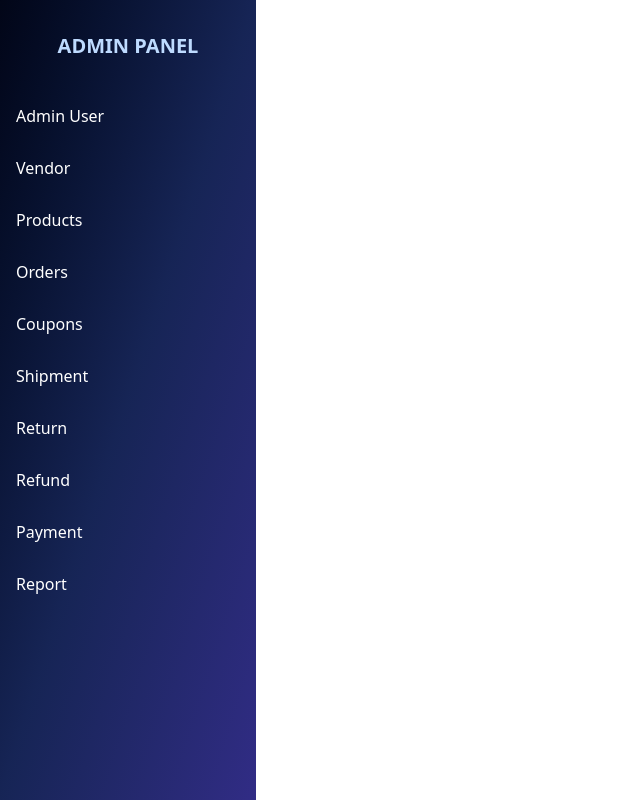
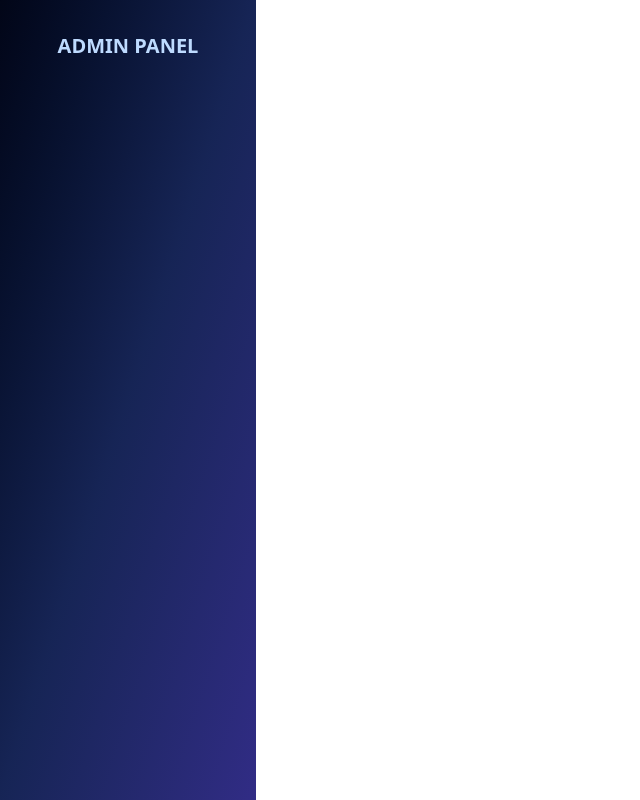
Before and after one commit to SivaKavindraTamilselvan/CapstoneProject, an Angular app in the folder MainFrontend/Ecommerce/: page /admin in a window 1280 px wide. Shown: the whole page, without its empty margins (0-640 px from the left). Built offline with nearby package versions, Linux system fonts and the light colour scheme.

Commit message:
based on role added the sidebar

```diff
--- a/MainFrontend/Ecommerce/src/app/admin-layout/admin-layout.html
+++ b/MainFrontend/Ecommerce/src/app/admin-layout/admin-layout.html
@@ -4,122 +4,24 @@
             <h1 class="text-blue-200 font-extrabold text-center text-xl">ADMIN PANEL</h1>
         </div>
         <nav class="gap-1 overflow-y-auto w-full flex flex-col">
-            <a class="px-4 py-3 transition font-medium cursor-pointer" (click)="toggleMenu('admin-user')"
-                [ngClass]="activeMenu()==='admin-user' ? 'bg-white text-black' : 'text-white hover:text-black hover:bg-white' ">
-                Admin User
-            </a>
-            @if(activeMenu()==='admin-user'){
-            <a class="px-10 py-3 text-white hover:text-gray-400 cursor-pointer">
-                Register Admin
-            </a>
 
-            <a class="px-10 py-2 text-white hover:text-gray-400 cursor-pointer">
-                Admin List
-            </a>
+            @for (menu of menus ; track menu.key)
+            {
+                <a class="px-4 py-3 transition font-medium cursor-pointer" (click)="toggleMenu(menu.key)"
+                    [ngClass]="activeMenu()===menu.key ? 'bg-white text-black' : 'text-white hover:text-black hover:bg-white' ">
+                    {{menu.label}}
+                </a>
+                @if(activeMenu()===menu.key)
+                {
+                    @for(child of menu.children;track child.route)
+                    {
+                        <a class="px-10 py-3 text-white hover:text-gray-400 cursor-pointer">
+                            {{child.label}}
+                        </a>
+                    }
+                }
+            }
 
-            <a class="px-10 py-2 text-white hover:text-gray-400 cursor-pointer">
-                Activate Admin
-            </a>
-
-            <a class="px-10 py-2 text-white hover:text-gray-400 cursor-pointer">
-                Deactivate Admin
-            </a>
-            }
-            <a class="px-4 py-3 transition font-medium cursor-pointer" (click)="toggleMenu('vendor')"
-                [ngClass]="activeMenu()==='vendor' ? 'bg-white text-black' : 'text-white hover:text-black hover:bg-white' ">
-                Vendor
-            </a>
-            @if(activeMenu()==='vendor'){
-            <a class="px-10 py-3 text-white hover:text-gray-400 cursor-pointer">
-                Review Vendor
-            </a>
-
-            <a class="px-10 py-2 text-white hover:text-gray-400 cursor-pointer">
-                Active Vendors
-            </a>
-            <a class="px-10 py-2 text-white hover:text-gray-400 cursor-pointer">
-                Vendor List
-            </a>
-
-            <a class="px-10 py-2 text-white hover:text-gray-400 cursor-pointer">
-                Delete Vendor
-            </a>
-             <a class="px-10 py-2 text-white hover:text-gray-400 cursor-pointer">
-                Inventory
-            </a>
-            }
-           <a class="px-4 py-3 transition font-medium cursor-pointer" (click)="toggleMenu('products')"
-                [ngClass]="activeMenu()==='products' ? 'bg-white text-black' : 'text-white hover:text-black hover:bg-white' ">
-                Products
-            </a>
-            @if(activeMenu()==='products'){
-            <a class="px-10 py-3 text-white hover:text-gray-400 cursor-pointer">
-                Review Product
-            </a>
-
-            <a class="px-10 py-2 text-white hover:text-gray-400 cursor-pointer">
-                Available Product
-            </a>
-            <a class="px-10 py-2 text-white hover:text-gray-400 cursor-pointer">
-                Active Product
-            </a>
-
-            <a class="px-10 py-2 text-white hover:text-gray-400 cursor-pointer">
-                Archived Product
-            </a>
-            <a class="px-10 py-2 text-white hover:text-gray-400 cursor-pointer">
-                Product List
-            </a>
-            <a class="px-10 py-2 text-white hover:text-gray-400 cursor-pointer">
-                Delete Product
-            </a>
-            }
-            <a class="px-4 py-3 transition font-medium cursor-pointer" (click)="toggleMenu('orders')"
-                [ngClass]="activeMenu()==='orders' ? 'bg-white text-black' : 'text-white hover:text-black hover:bg-white' ">
-                Orders
-            </a>
-             @if(activeMenu()==='orders'){
-            <a class="px-10 py-3 text-white hover:text-gray-400 cursor-pointer">
-                Update Orders
-            </a>
-
-            <a class="px-10 py-2 text-white hover:text-gray-400 cursor-pointer">
-                Get Orders
-            </a>
-            }
-            <a class="px-4 py-3 transition font-medium cursor-pointer" (click)="toggleMenu('coupons')"
-                [ngClass]="activeMenu()==='coupons' ? 'bg-white text-black' : 'text-white hover:text-black hover:bg-white' ">
-                Coupons
-            </a>
-            @if(activeMenu()==='coupons'){
-            <a class="px-10 py-3 text-white hover:text-gray-400 cursor-pointer">
-                Add Coupons
-            </a>
-
-            <a class="px-10 py-2 text-white hover:text-gray-400 cursor-pointer">
-                Get Coupons
-            </a>
-            }
-            <a class="px-4 py-3 transition font-medium cursor-pointer" (click)="toggleMenu('shipment')"
-                [ngClass]="activeMenu()==='shipment' ? 'bg-white text-black' : 'text-white hover:text-black hover:bg-white' ">
-                Shipment
-            </a>
-            <a class="px-4 py-3 transition font-medium cursor-pointer" (click)="toggleMenu('return')"
-                [ngClass]="activeMenu()==='return' ? 'bg-white text-black' : 'text-white hover:text-black hover:bg-white' ">
-                Return
-            </a>
-            <a class="px-4 py-3 transition font-medium cursor-pointer" (click)="toggleMenu('refund')"
-                [ngClass]="activeMenu()==='refund' ? 'bg-white text-black' : 'text-white hover:text-black hover:bg-white' ">
-                Refund
-            </a>
-            <a class="px-4 py-3 transition font-medium cursor-pointer" (click)="toggleMenu('payment')"
-                [ngClass]="activeMenu()==='payment' ? 'bg-white text-black' : 'text-white hover:text-black hover:bg-white' ">
-                Payment
-            </a>
-           <a class="px-4 py-3 transition font-medium cursor-pointer" (click)="toggleMenu('report')"
-                [ngClass]="activeMenu()==='report' ? 'bg-white text-black' : 'text-white hover:text-black hover:bg-white' ">
-                Report
-            </a>
         </nav>
     </section>
 </div>
--- a/MainFrontend/Ecommerce/src/app/admin-layout/admin-layout.ts
+++ b/MainFrontend/Ecommerce/src/app/admin-layout/admin-layout.ts
@@ -1,23 +1,32 @@
 import { CommonModule } from '@angular/common';
 import { Component, signal } from '@angular/core';
 import { RouterOutlet } from '@angular/router';
+import { SIDEBAR_MENU, SidebarItem } from '../admin-sidebar.config';
+import { AuthStateService } from '../services/auth-State.Service';
 
 @Component({
   selector: 'app-admin-layout',
-  imports: [RouterOutlet,CommonModule],
+  imports: [RouterOutlet, CommonModule],
   templateUrl: './admin-layout.html',
   styleUrl: './admin-layout.css',
 })
 export class AdminLayout {
   activeMenu = signal<string | null>(null);
-  toggleMenu(menu : string)
-  {
-    if(this.activeMenu() === menu)
-    {
+  menus: SidebarItem[] = [];
+  constructor(private authState: AuthStateService) {
+    const role = this.authState.getAdminRole();
+    console.log(role);
+    if (role) {
+      this.menus = SIDEBAR_MENU.filter(menu =>
+        role ? menu.roles.includes(role) : false
+      );
+    }
+  }
+  toggleMenu(menu: string) {
+    if (this.activeMenu() === menu) {
       this.activeMenu.set(null);
     }
-    else
-    {
+    else {
       this.activeMenu.set(menu);
     }
   }
--- a/MainFrontend/Ecommerce/src/app/admin-sidebar.config.ts
+++ b/MainFrontend/Ecommerce/src/app/admin-sidebar.config.ts
@@ -25,13 +25,33 @@ export const SIDEBAR_MENU: SidebarItem[] = [
   {
     key: 'vendor',
     label: 'Vendor',
-    roles: ['super-admin', 'vendor-admin'],
+    roles: ['super-admin'],
     children: [
       { label: 'Review Vendor', route: '/admin/vendors/review' },
       { label: 'Active Vendors', route: '/admin/vendors/active' },
       { label: 'Vendor List', route: '/admin/vendors/list' },
       { label: 'Delete Vendor', route: '/admin/vendors/delete' },
     ]
+  },
+  {
+    key: 'review-vendor',
+    label: 'Review Vendor',
+    roles: ['vendor-admin'],
+  },
+  {
+    key: 'active-vendor',
+    label: 'Active Vendor',
+    roles: ['vendor-admin'],
+  },
+  {
+    key: 'vendor-list',
+    label: 'Vendor List',
+    roles: ['vendor-admin'],
+  },
+  {
+    key: 'delete-vendor',
+    label: 'Delete Vendor',
+    roles: ['vendor-admin'],
   },
   {
     key: 'products',
--- a/MainFrontend/Ecommerce/src/app/services/auth-State.Service.ts
+++ b/MainFrontend/Ecommerce/src/app/services/auth-State.Service.ts
@@ -64,4 +64,7 @@ export class AuthStateService {
     isLoggedIn(): boolean {
         return sessionStorage.getItem("token") !== null;
     }
+    getAdminRole(): string | undefined {
+        return this.adminRoleNameSubject.getValue();
+    }
 }
```
